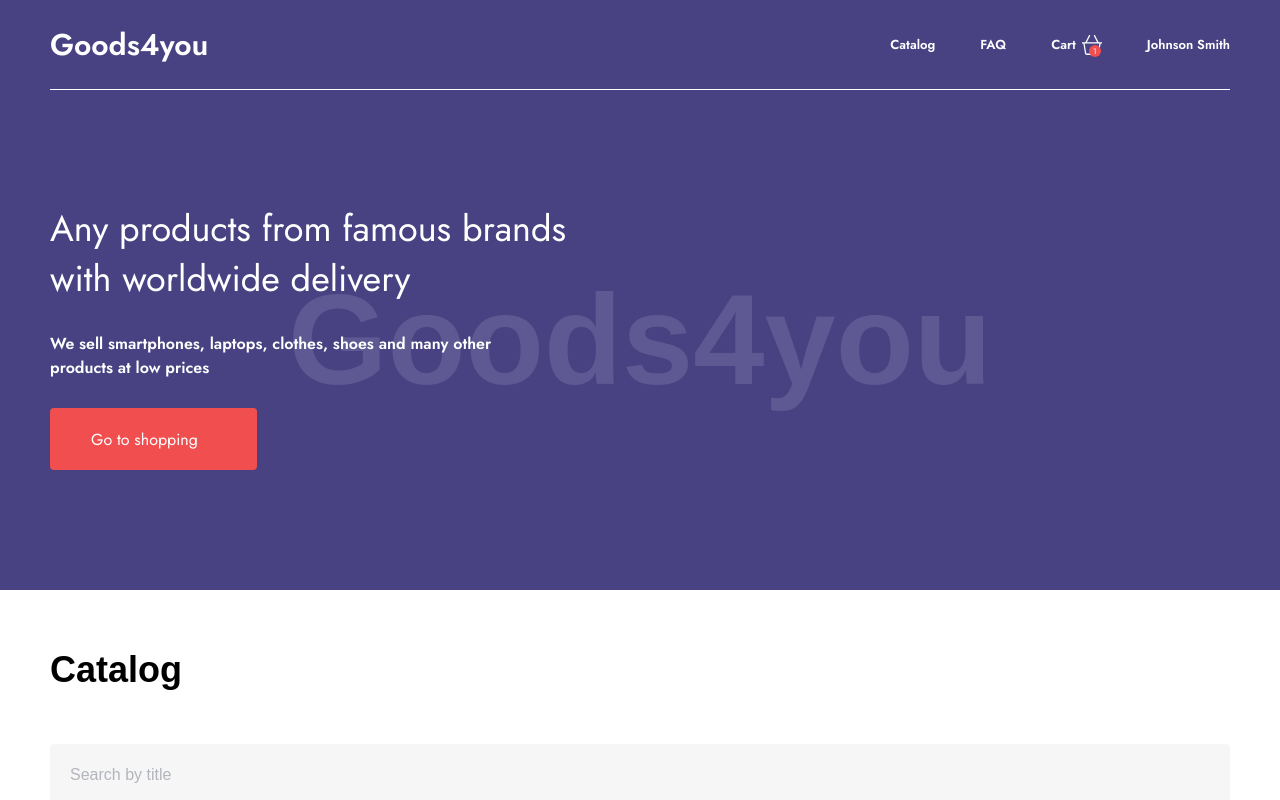
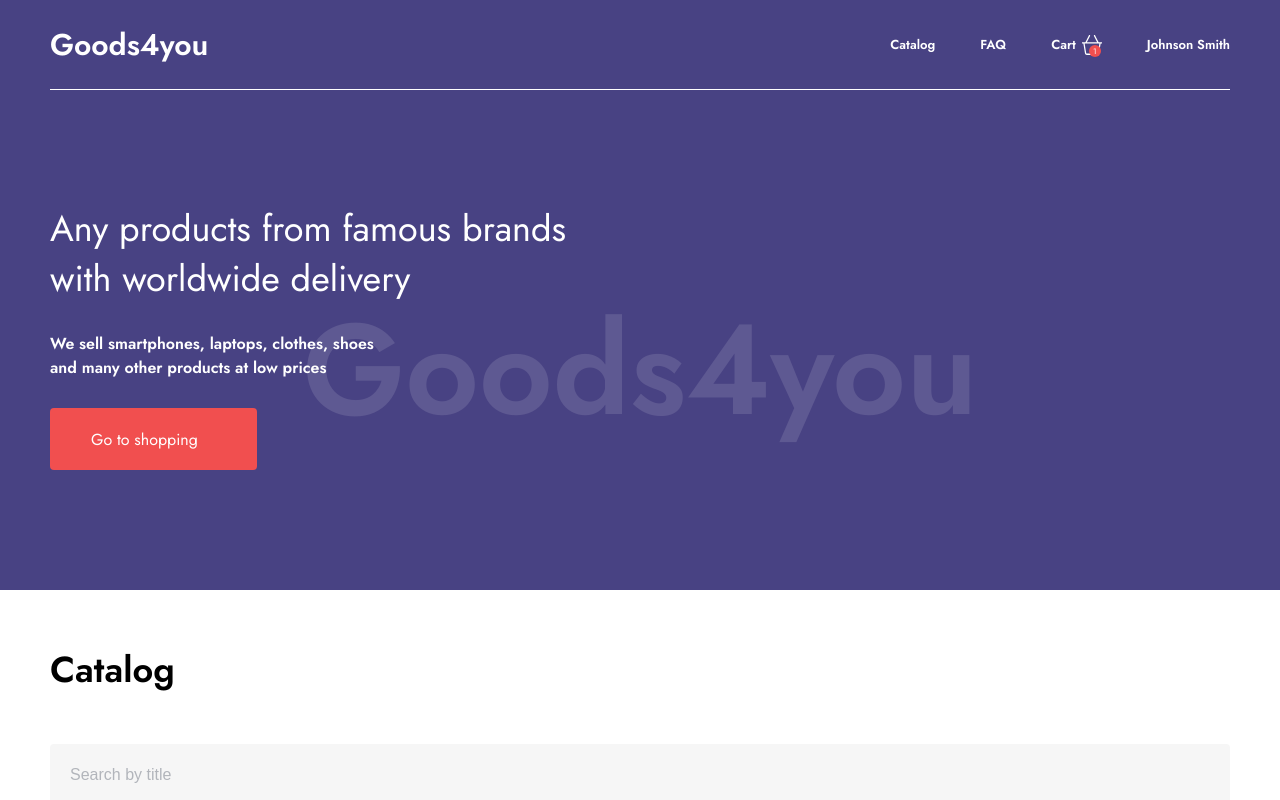
Before and after one commit to Arvik1982/i_shop, a React (Vite) app: page / in a window 1280 px wide. Shown: the top 800 px of the page. Built offline with nearby package versions, Linux system fonts and the light colour scheme; a web font is replaced by a local one.

Commit message:
pixel-perfect-improve

```diff
--- a/src/Pages/Catalog/Catalog.tsx
+++ b/src/Pages/Catalog/Catalog.tsx
@@ -1,6 +1,6 @@
 import About from "../../components/About/About";
 import styles from "./catalog.module.css";
-import Products from "../../components/Products/Products";
+import Products from "../../components/ListProducts/ListProducts";
 import AnswersFaq from "../../components/AnswersFaq/AnswersFaq";
 import { TPropsLink } from "../../types/propsTypes";
 import { Helmet } from "react-helmet-async";
--- a/src/components/About/about.module.css
+++ b/src/components/About/about.module.css
@@ -46,7 +46,7 @@
   font-weight: 600;
   line-height: 24px;
   text-align: left;
-  max-width: 480px;
+  max-width: 350px;
   width: 100%;
   min-height: 48px;
 }
@@ -54,6 +54,7 @@
 .top__background_text {
   pointer-events: none;
   left: 0;
+  top: 130px;
   position: absolute;
   font-size: 200px;
   font-weight: 700;
--- a/src/components/Products/Products.tsx
+++ b/src/components/ListProducts/ListProducts.tsx
@@ -1,7 +1,7 @@
 import { useEffect, useRef } from "react";
 import { productArr } from "../../mock/products";
-import styles from "./products.module.css";
-import ProductListItem from "./ProductListItem";
+import styles from "./listProducts.module.css";
+import ProductListItem from "./ListProductsItem";
 import { TPropsLink } from "../../types/propsTypes";
 
 export default function Products({ link, setLink }: TPropsLink) {
--- a/src/components/Products/ProductListItem.tsx
+++ b/src/components/ListProducts/ListProductsItem.tsx
@@ -1,6 +1,6 @@
 import { useState } from "react";
 import CardIcon from "../Icons/CardIcon";
-import styles from "./products.module.css";
+import styles from "./listProducts.module.css";
 import { Link, useNavigate } from "react-router-dom";
 import AddProductQuantity from "../AddProductQuantity/AddProductQuantity";
 import { onKeyEnterDown } from "../../helpers/onEnterClick";
--- a/src/index.css
+++ b/src/index.css
@@ -25,9 +25,8 @@ button:focus {
 @font-face {
   font-family: "Jost";
   src: url("./fonts/jost-v15-latin-700.woff2") format("woff2");
-
   font-weight: 700;
-  font-style: normal;
+  font-style: italic;
   font-display: swap;
 }
 
```
Also changed, not shown: src/components/ListProducts/listProducts.module.css (renamed from src/components/Products/products.module.css).
